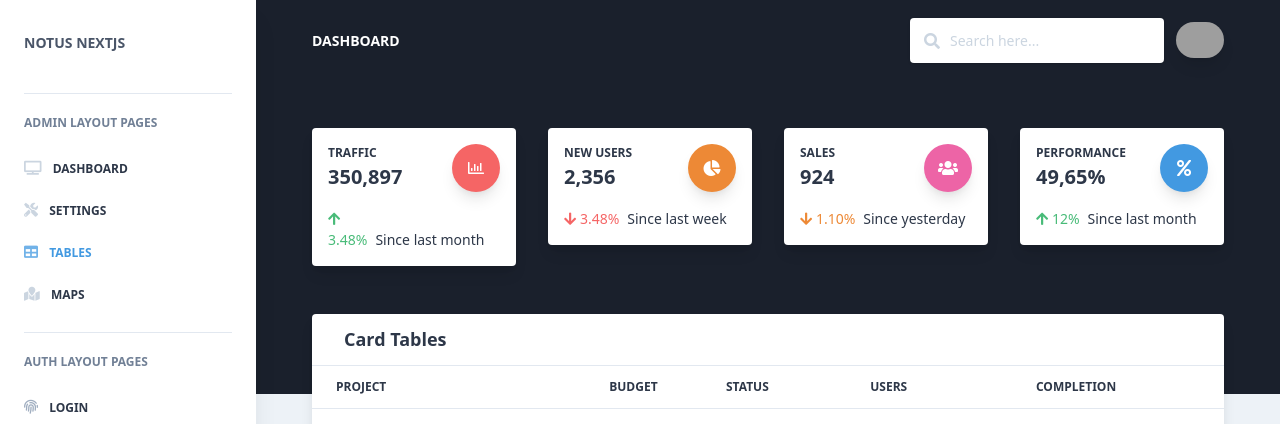
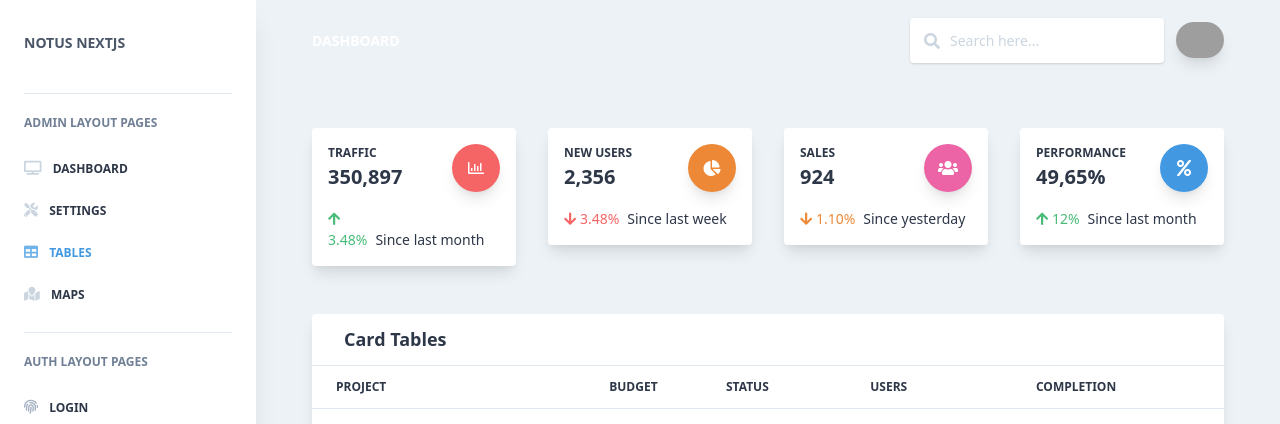
Before and after one commit to healernight1124/notus-nextjs, a Next.js app: page /admin/tables in a window 1280 px wide. Shown: the top 424 px of the page. Built offline with nearby package versions, Linux system fonts and the light colour scheme; grey boxes are pictures that could not be loaded.

Commit message:
refactor: update all

```diff
--- a/components/Headers/HeaderStats.js
+++ b/components/Headers/HeaderStats.js
@@ -8,7 +8,7 @@ export default function HeaderStats() {
   return (
     <>
       {/* Header */}
-      <div className="relative bg-gray-900 md:pt-32 pb-32 pt-12">
+      <div className="relative bg-coolGray-800 md:pt-32 pb-32 pt-12">
         <div className="px-4 md:px-10 mx-auto w-full">
           <div>
             {/* Card stats */}
```
